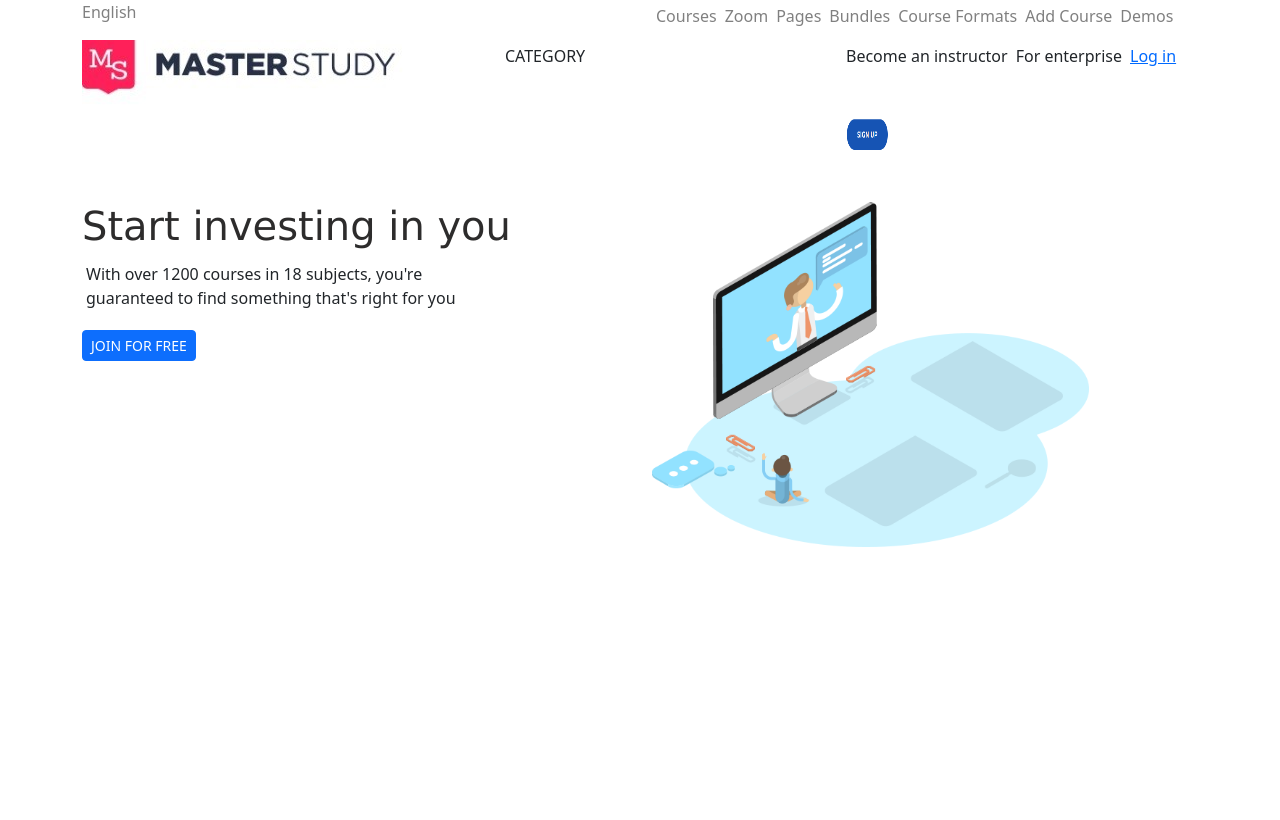
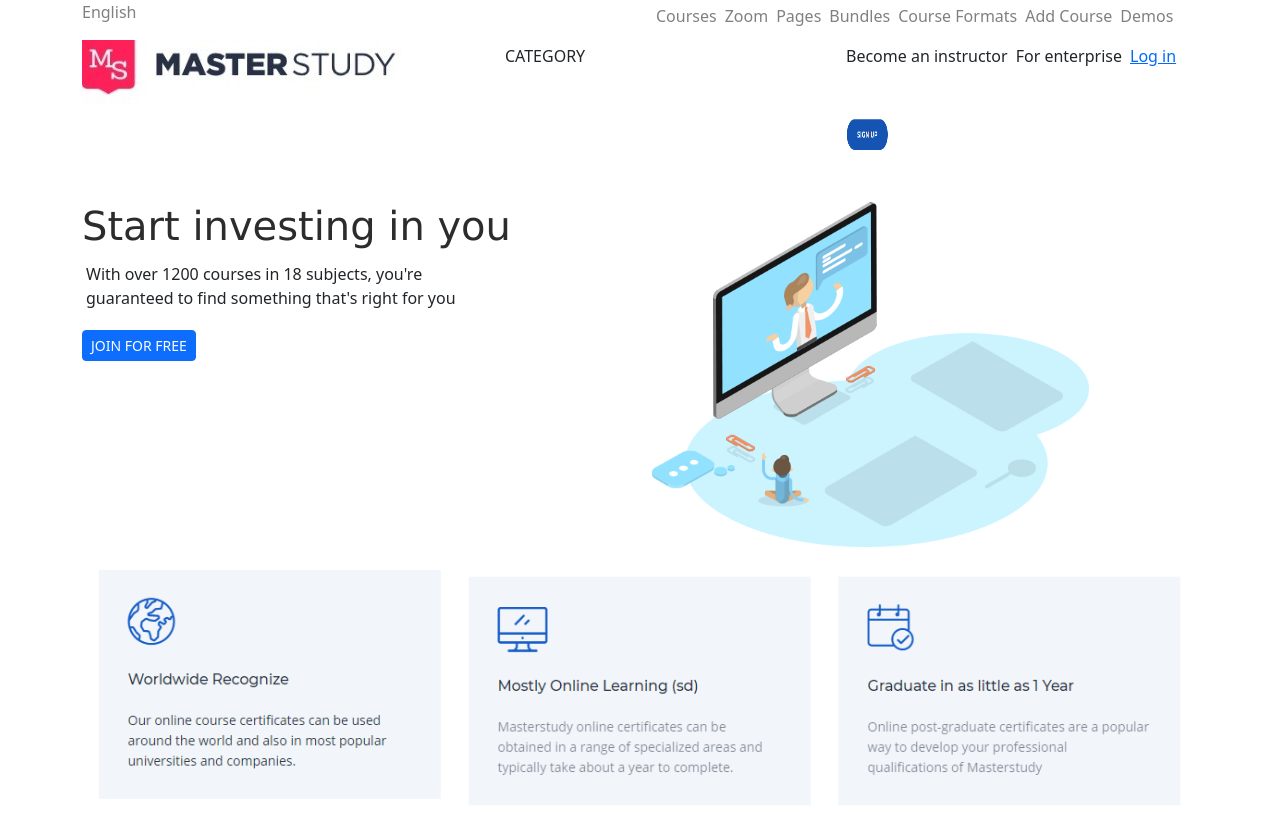
Before and after one commit to Fabio-Marzano/proj-html-vuejs, a Vue app in the folder proj-html-vuejs/: page / in a window 1280 px wide. Built offline with nearby package versions, Linux system fonts and the light colour scheme.

Commit message:
[UPD] add-hover-card-in-main

```diff
--- a/proj-html-vuejs/src/components/AppHeader.vue
+++ b/proj-html-vuejs/src/components/AppHeader.vue
@@ -27,6 +27,7 @@
           <div class="col-8 head">
             <img src="../assets/Img/MasterStudy.logo.jpeg">
             <p class="m-1">CATEGORY</p>
+
           </div>
           <div class="col-4 head">
             <p class="m-1">Become an instructor</p>
@@ -60,6 +61,13 @@
           </div>
         </div>
       </div>
+      <div class="container">
+        <div class="row">
+          <div class="col-12">
+            <img class="img-2" src="../assets/Img/hover-card1.png">
+          </div>
+        </div>
+      </div>
 
     </main>
   </div>
--- a/proj-html-vuejs/src/style.css
+++ b/proj-html-vuejs/src/style.css
@@ -24,8 +24,18 @@
 
 }
 
+.img-2 {
+    width: 100%;
+    height: 100%;
+}
+
 .but {
     border-radius: 50px;
+}
+
+.search {
+    width: 50px;
+    height: 15px
 }
 
 .button-img {
```
